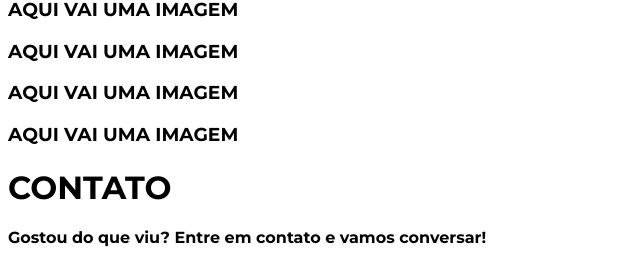
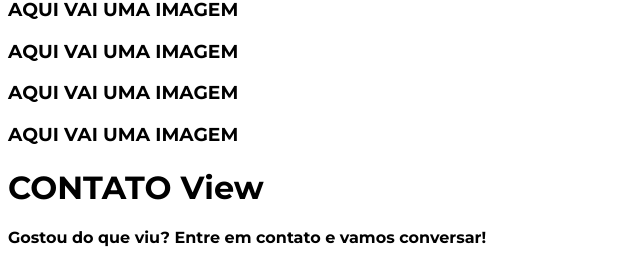
Before and after one commit to marcusviniciusmo/Sara_Vertuan_Profile_Website, a React (Create React App) app in the folder frontend/: page / in a window 1280 px wide. Shown: the part 4741-4999 px from the top of the page, without its empty margins (0-640 px from the left). Built offline with nearby package versions, Linux system fonts and the light colour scheme.

Commit message:
Contact view creation

```diff
--- a/frontend/src/App.tsx
+++ b/frontend/src/App.tsx
@@ -2,6 +2,7 @@ import { Home } from 'views/Home';
 import { AboutMe } from 'views/AboutMe';
 import { Testimonies } from 'views/Testimonies';
 import { Gallery } from 'views/Gallery';
+import { Contact } from 'views/Contact';
 import './index.css';
 
 function App() {
@@ -37,24 +38,7 @@ function App() {
 
       <Gallery />
 
-      <h1>CONTATO</h1>
-      <h4>Gostou do que  viu? Entre em contato e vamos conversar!</h4>
-      <h5>CONFIRA MINHAS REDES SOCIAIS</h5>
-      <h6>Facebook</h6>
-      <h6>Instagram</h6>
-
-      <h3>AQUI VAI UM FORMULÁRIO</h3>
-      <h5>Nome</h5>
-      <h3>AQUI VAI UM CAMPO</h3>
-      <h5>E-mail</h5>
-      <h3>AQUI VAI UM CAMPO</h3>
-      <h5>Mensagem</h5>
-      <h3>AQUI VAI UM CAMPO</h3>
-
-      <h5>Enviar</h5>
-      <h3>AQUI VAI UM BOTÃO</h3>
-
-      <h3>AQUI VAI UM LINK P/ ORÇAMENTO</h3>
+      <Contact />
     </>
   );
 }
--- /dev/null
+++ b/frontend/src/views/Contact/index.tsx
@@ -0,0 +1,24 @@
+export function Contact() {
+  return (
+    <>
+      <h1>CONTATO View</h1>
+      <h4>Gostou do que  viu? Entre em contato e vamos conversar!</h4>
+      <h5>CONFIRA MINHAS REDES SOCIAIS</h5>
+      <h6>Facebook</h6>
+      <h6>Instagram</h6>
+
+      <h3>AQUI VAI UM FORMULÁRIO</h3>
+      <h5>Nome</h5>
+      <h3>AQUI VAI UM CAMPO</h3>
+      <h5>E-mail</h5>
+      <h3>AQUI VAI UM CAMPO</h3>
+      <h5>Mensagem</h5>
+      <h3>AQUI VAI UM CAMPO</h3>
+
+      <h5>Enviar</h5>
+      <h3>AQUI VAI UM BOTÃO</h3>
+
+      <h3>AQUI VAI UM LINK P/ ORÇAMENTO</h3>
+    </>
+  );
+};
```
